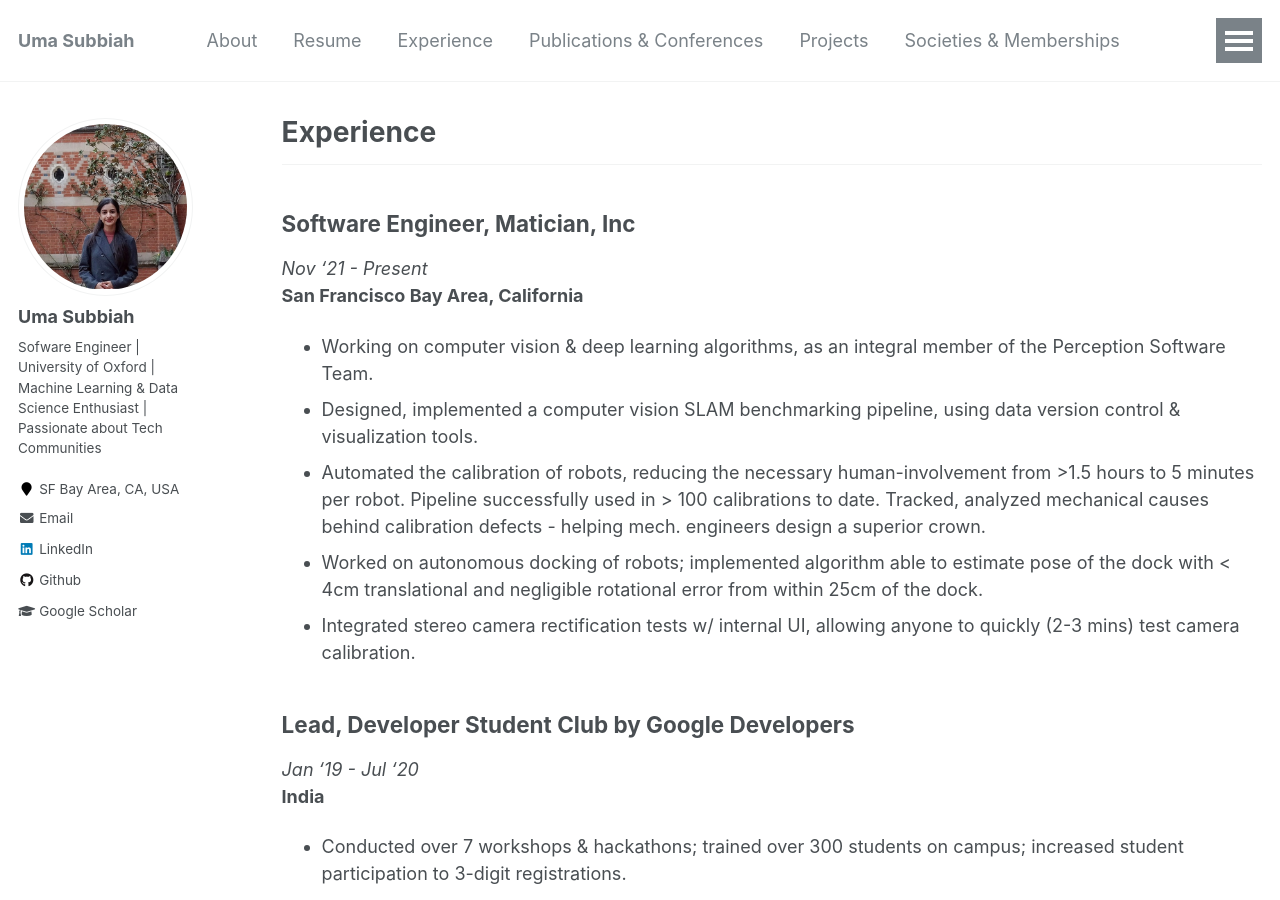
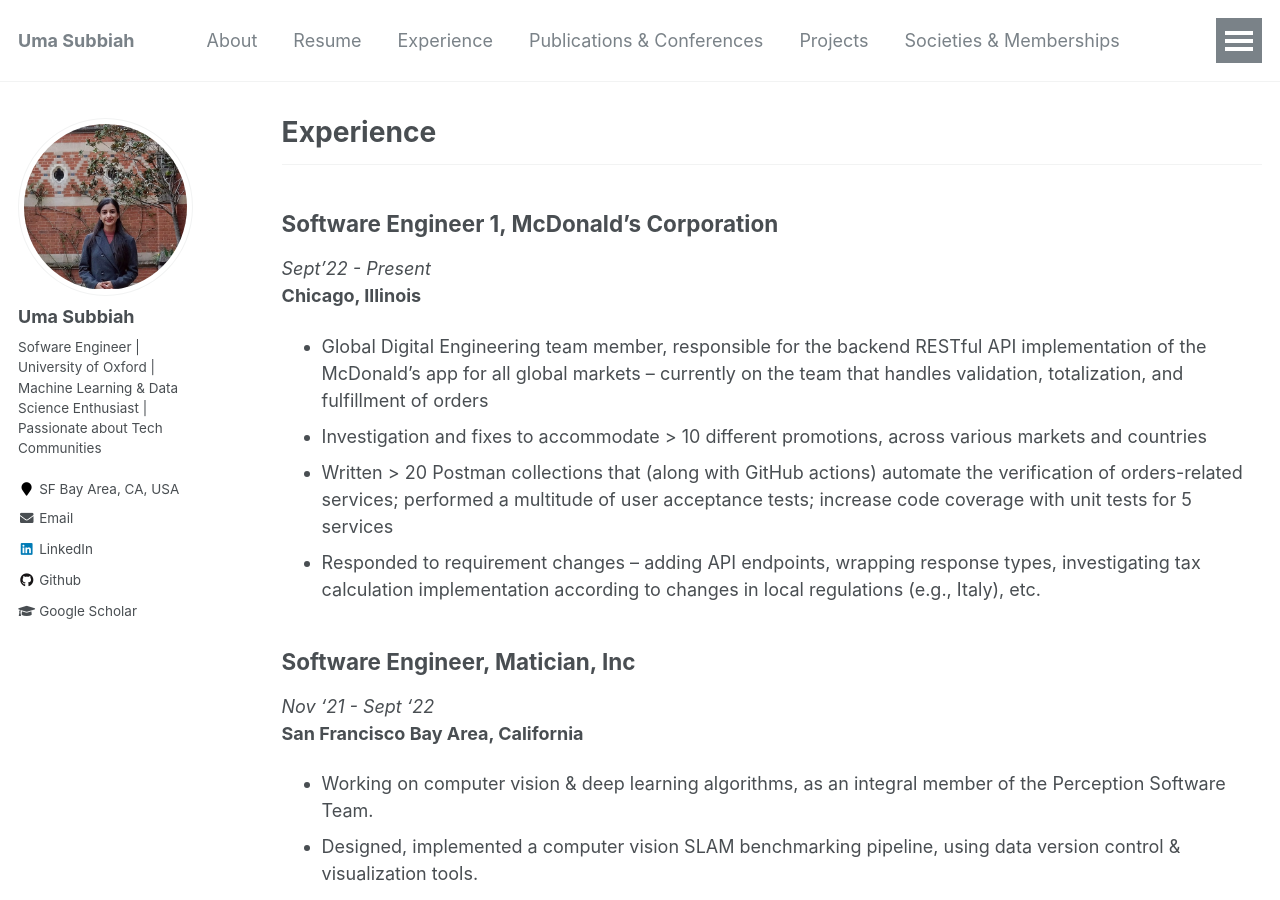
Before and after one commit to uma-subbiah/uma-subbiah.github.io, a Jekyll site: the page built from _pages/experience.md, in a window 1280 px wide and 900 px high. Built offline with Jekyll 4.4.1, drawn with Linux system fonts in a browser that asks for light colours.

Commit message:
Update experience.md

```diff
--- a/_pages/experience.md
+++ b/_pages/experience.md
@@ -8,8 +8,20 @@ redirect_from:
 ---
 <hr>
 
+## Software Engineer 1, McDonald's Corporation
+  _Sept'22 - Present_
+  <br>
+ **Chicago, Illinois**
+ <br>
+
+- Global Digital Engineering team member, responsible for the backend RESTful API implementation of the McDonald’s app for all global markets – currently on the team that handles validation, totalization, and fulfillment of orders
+- Investigation and fixes to accommodate > 10 different promotions, across various markets and countries
+- Written > 20 Postman collections that (along with GitHub actions) automate the verification of orders-related services; performed a multitude of user acceptance tests; increase code coverage with unit tests for 5 services
+- Responded to requirement changes – adding API endpoints, wrapping response types, investigating tax calculation implementation according to changes in local regulations (e.g., Italy), etc.
+
+
 ## Software Engineer, Matician, Inc
-  _Nov '21 - Present_
+  _Nov '21 - Sept '22_
   <br>
  **San Francisco Bay Area, California**
  <br>
```
